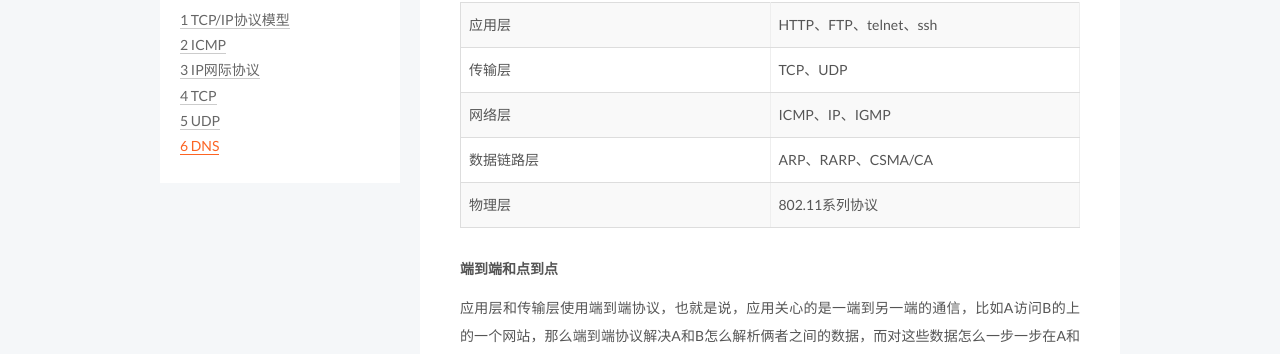
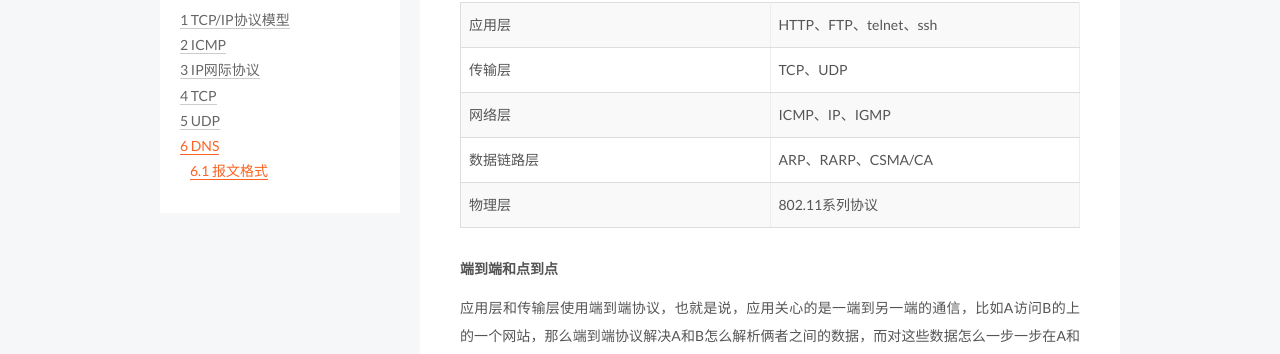
Before and after one commit to tuobashaoli/tuobashaoli.github.io, a Jekyll site: the page built from _posts/2019-04-17-internet-protocol.markdown, in a window 1280 px wide. Shown: the part 345-699 px from the top of the page. Built offline with Jekyll 4.4.1, drawn with Linux system fonts in a browser that asks for light colours; comment, search, counter and statistics services are not loaded.

Commit message:
update ip

```diff
--- a/_posts/2019-04-17-internet-protocol.markdown
+++ b/_posts/2019-04-17-internet-protocol.markdown
@@ -189,3 +189,7 @@ FIN 发送端完成发送任务
 在进行校验时，UDP数据报和TCP段都会有一个12字节的伪首部，上图中的17是UDP的代码，TCP是6，ICMP是1，IGMP是2。伪首部是为了让数据报能够确保源ip和目的ip正确，并且确保数据被正确的协议所解析。
 
 ### DNS
+
+#### 报文格式
+
+![avatar](/assets/images/dns.png)
```
Also changed, not shown: assets/images/dns.png (added).
